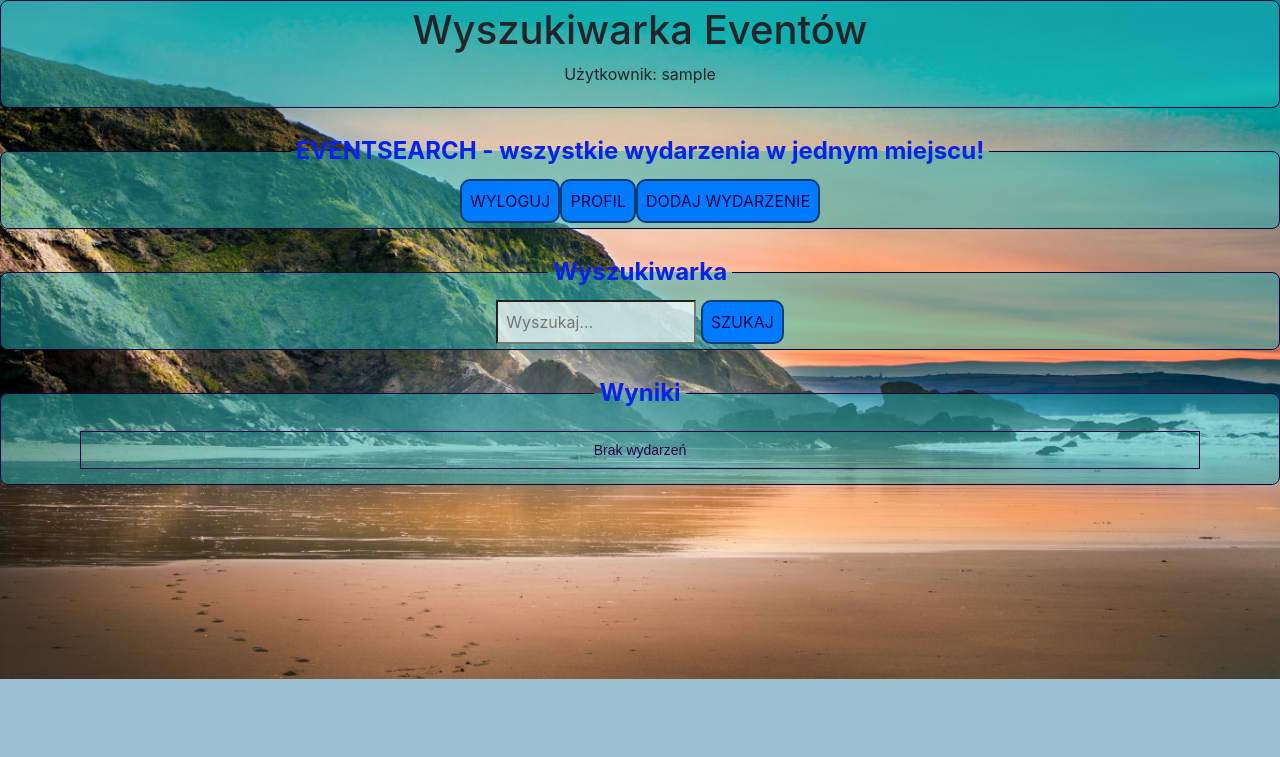
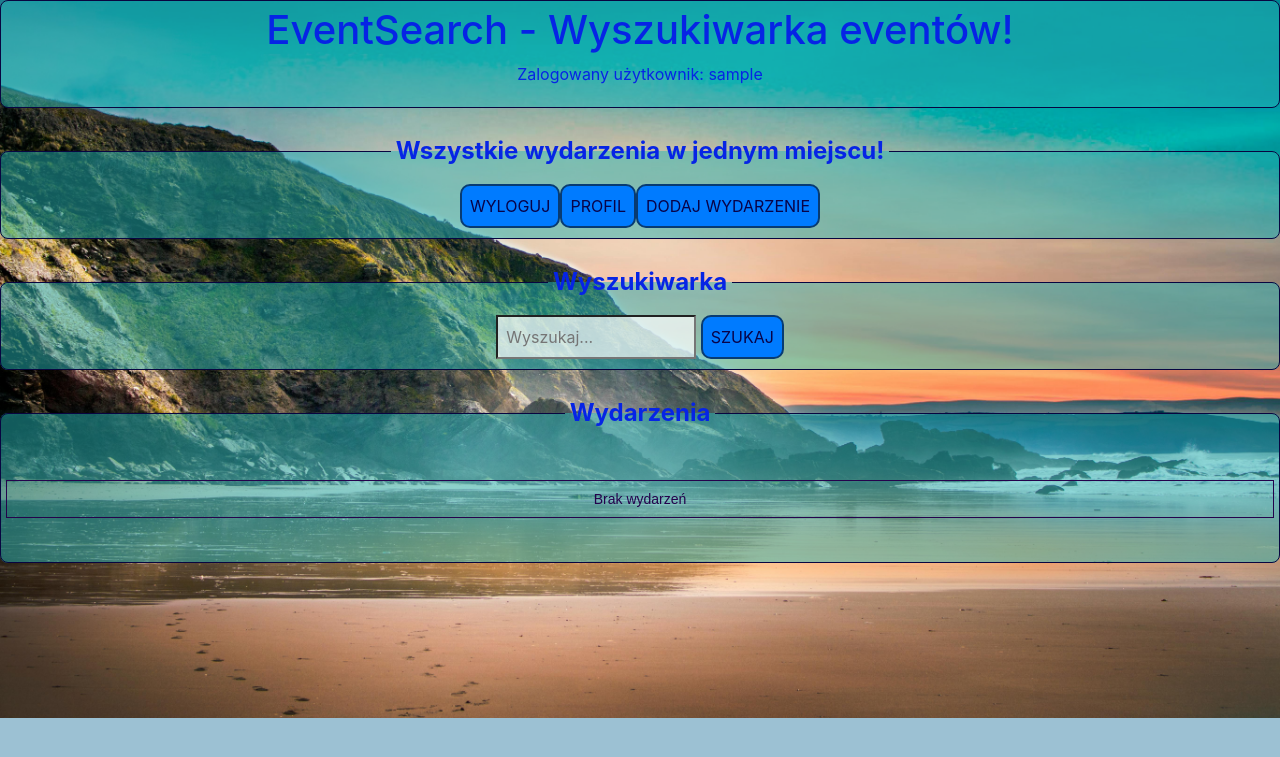
Before and after one commit to idzi-m/Event-Search, a PHP site: page / in a window 1280 px wide. Shown: the top 757 px of the page. Run offline with PHP 8.4, Linux system fonts and the light colour scheme; the visitor is signed in with stand-in values (Sample User, id 1); data that the repository does not hold is empty.

Commit message:
poprawki widoku profilu

```diff
--- a/assets/css/style.css
+++ b/assets/css/style.css
@@ -1,6 +1,6 @@
 .document {
     font-family: Arial, sans-serif;
-    color: #24024c;
+    color: #02074c;
 }
 
 /* Dodanie tła */
@@ -16,6 +16,7 @@
 .header {
     text-align: center;
     justify-content: center;
+    color: rgb(6, 36, 229);
     width: 0.98vm;
     margin-bottom: 20px;
     padding: 5px;
@@ -30,7 +31,7 @@
     justify-content: center;
     width: 0.98vm;
     margin-bottom: 20px;
-    padding: 5px;
+    padding: 10px;
     border: 1px solid #080540;
     background-color: rgba(37, 182, 184, 0.5);
     border-radius: 8px; /* Zaokrąglone krawędzie */
@@ -53,7 +54,9 @@
     justify-content: center;
     align-items: center;
 }
-
+.profile_card p{
+    color:#150a51;
+}
 /* Stylowanie przycisków */
 button {
     padding: 8px;
@@ -149,7 +152,7 @@ a:hover {
 }
 
 /* Stylizacja dla listy nawigacyjnej */
-.list-buttons {
+.navigation-list-buttons {
     display: flex;
     flex-wrap: wrap;
     flex-direction: row;
@@ -158,7 +161,7 @@ a:hover {
     padding: 0px;
 }
 
-.list-li {
+.navigation-list-li {
     display: block;
     margin: 0px;
 }
@@ -200,9 +203,6 @@ a:hover {
     grid-template-columns: 1fr;
 }
 
-.event-details-image {
-    grid-row: span 1;
-}
 
 .events-grid {
     display: grid;
@@ -214,6 +214,7 @@ a:hover {
 .event-card {
     background-color: rgba(49, 180, 228, 0.5);
     padding: 15px;
+    max-width: 300px;
     border: 2px solid #24024c;
     border-radius: 8px;
     text-align: left;
--- a/db_scripts/event/event_search.php
+++ b/db_scripts/event/event_search.php
@@ -13,7 +13,7 @@ $sql = "SELECT * FROM events WHERE $whereClause ORDER BY event_date DESC";
 $result = $conn->query($sql);
 ?>
 
-<div class="container">
+<field class="container">
     <div class="row events-grid">
         <?php
         if ($result && mysqli_num_rows($result) > 0) {
@@ -26,7 +26,6 @@ $result = $conn->query($sql);
                 echo "<p><strong>Lokalizacja:</strong> {$row["location"]}</p>";
                 echo "<p><strong>Opis:</strong> {$row["short_desc"]}</p>";
                 echo "<p><strong>Cena:</strong> {$row["cena"]}</p>";
-
                 echo "<button onclick=\"window.location.href='event_details.php?event_id={$row["id"]}'\">SZCZEGÓŁY</button>";
                 echo "</div>";
             }
@@ -37,4 +36,4 @@ $result = $conn->query($sql);
         $conn->close();
         ?>
     </div>
-</div>
+    </field>
--- a/php_scripts/session_index.php
+++ b/php_scripts/session_index.php
@@ -3,8 +3,8 @@
 session_start();
 
 // Sprawdź, czy sesja istnieje
-if(isset($_SESSION['login'])) {$user_message =  "Użytkownik: " .$_SESSION['login'];}
-if (!isset($_SESSION['last_activity'])) {$user_message =  "Nie jesteś zalogowany! Zaloguj się używając przycisku ZALOGUJ";}
+if(isset($_SESSION['login'])) {$user_message =  " Zalogowany użytkownik: " .$_SESSION['login'];}
+if (!isset($_SESSION['last_activity'])) {$user_message =  "Nie jesteś zalogowany! Zaloguj się używając przycisku ZALOGUJ!";}
 else {
     // Sprawdź czas ostatniej aktywności
     if (time() - $_SESSION['last_activity'] > 600) { //czas sesji
--- a/views/index.php
+++ b/views/index.php
@@ -17,18 +17,18 @@ include '../php_scripts/session_index.php';
 <body class="content">
 
     <header class="header">
-        <h1>Wyszukiwarka Eventów</h1>
+        <h1>EventSearch - Wyszukiwarka eventów!</h1>
         <p><?php echo $user_message; ?></p>
     </header>
 
     <fieldset class="section">
-        <legend class="section_legend">EVENTSEARCH - wszystkie wydarzenia w jednym miejscu!</legend>
-        <nav id="nav" class="navigation">
-            <ul class="list-buttons">
-                <li class="list-li"><?php if (!isset($_SESSION['user_id'])) { ?> <button onclick="window.location.href='login.php'" class='button_login'>ZALOGUJ</button> <?php } ?></li>
-                <li class="list-li"><?php if (isset($_SESSION['user_id'])) { ?> <button onclick="window.location.href='../php_scripts/logout.php'" class='button_logout'>WYLOGUJ</button> <?php } ?></li>
-                <li class="list-li"><button onclick="window.location.href='profile.php'" class="button_profile">PROFIL</button></li>
-                <li class="list-li"><button onclick="window.location.href='add_event_form.php'" class="button_add">DODAJ WYDARZENIE</button></li>
+        <legend class="section_legend">Wszystkie wydarzenia w jednym miejscu!</legend>
+        <nav id="nav_index" class="navigation">
+            <ul class="navigation-list-buttons">
+                <li class="navigation-list-li"><?php if (!isset($_SESSION['user_id'])) { ?> <button onclick="window.location.href='login.php'" class='button_login'>ZALOGUJ</button> <?php } ?></li>
+                <li class="navigation-list-li"><?php if (isset($_SESSION['user_id'])) { ?> <button onclick="window.location.href='../php_scripts/logout.php'" class='button_logout'>WYLOGUJ</button> <?php } ?></li>
+                <li class="navigation-list-li"><button onclick="window.location.href='profile.php'" class="button_profile">PROFIL</button></li>
+                <li class="navigation-list-li"><button onclick="window.location.href='add_event_form.php'" class="button_add">DODAJ WYDARZENIE</button></li>
             </ul>
         </nav>
     </fieldset>
@@ -43,7 +43,7 @@ include '../php_scripts/session_index.php';
     </fieldset>
 
     <fieldset class="section">
-        <legend class="section_legend">Wyniki</legend>
+        <legend class="section_legend">Wydarzenia</legend>
         <?php include '../db_scripts/event/event_search.php'; ?>
     </fieldset>
 
```
Also changed, not shown: db_setup/EventSearch_inserty.sql (+7 -4 lines), db_setup/EventSearch_tabele.sql (+6 -1 lines), php_scripts/session.php (+3 -4 lines), views/profile.php (+43 -52 lines).
